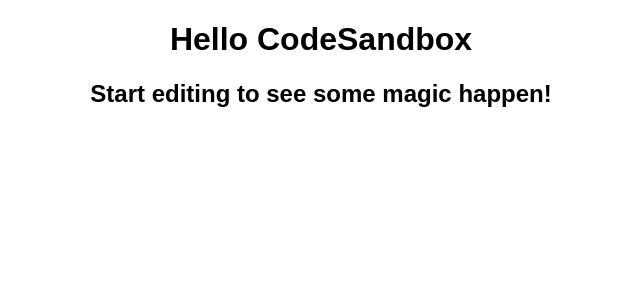
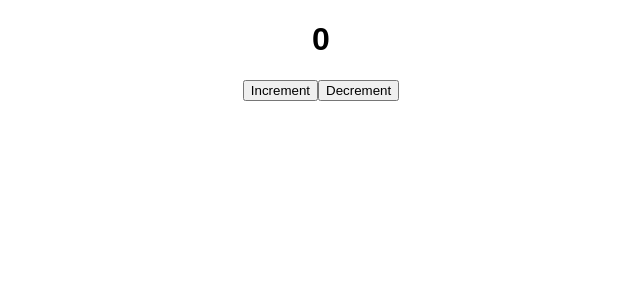
Before and after one commit to MarkVed17/praxis, a React (Create React App) app: page / in a window 1280 px wide. Shown: the top 300 px of the page, without its empty margins (319-959 px from the left). Built offline with nearby package versions, Linux system fonts and the light colour scheme.

Commit message:
feat: created a `basic counter` app

```diff
--- a/src/App.js
+++ b/src/App.js
@@ -1,10 +1,10 @@
+import { Counter } from "./exercises";
 import "./styles.css";
 
 export default function App() {
   return (
     <div className="App">
-      <h1>Hello CodeSandbox</h1>
-      <h2>Start editing to see some magic happen!</h2>
+      <Counter />
     </div>
   );
 }
--- /dev/null
+++ b/src/exercises/Counter/Counter.js
@@ -0,0 +1,13 @@
+import { useState } from "react";
+
+export const Counter = () => {
+  const [counter, setCounter] = useState(0);
+
+  return (
+    <>
+      <h1>{counter}</h1>
+      <button onClick={() => setCounter((c) => c + 1)}>Increment</button>
+      <button onClick={() => setCounter((c) => c - 1)}>Decrement</button>
+    </>
+  );
+};
--- /dev/null
+++ b/src/exercises/Counter/index.js
@@ -0,0 +1 @@
+export { Counter } from "./Counter";
--- /dev/null
+++ b/src/exercises/index.js
@@ -0,0 +1 @@
+export { Counter } from "./Counter";
```
Also changed, not shown: package.json (+9 -4 lines).
